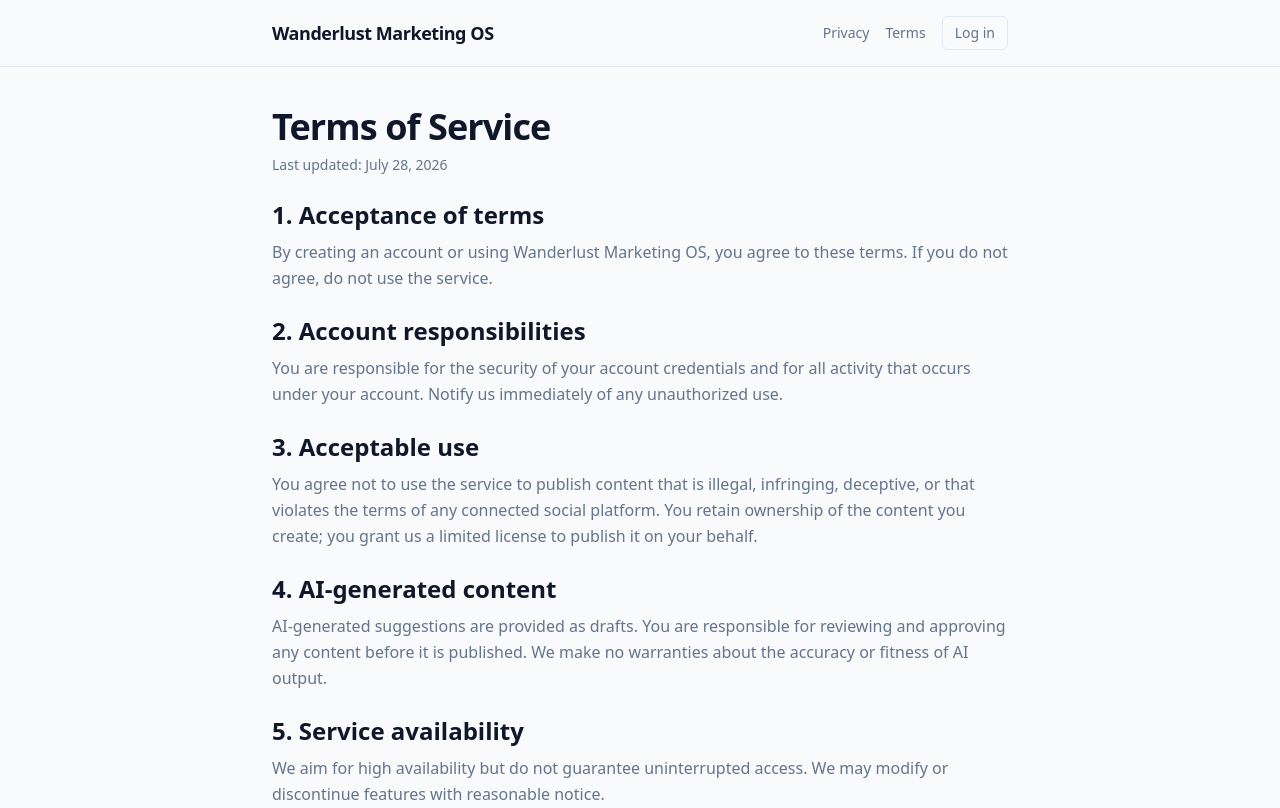
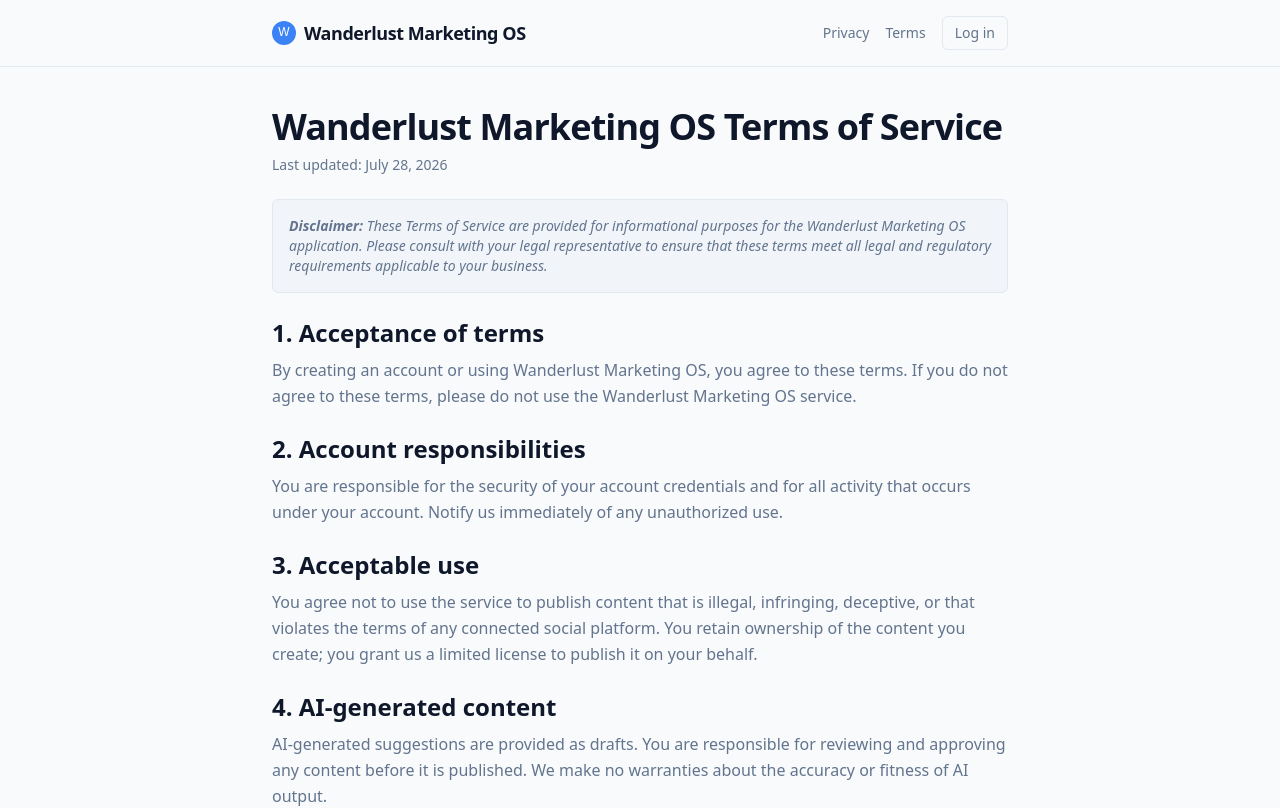
Before and after one commit to jinx6ix/marketting, a Next.js app: page /terms in a window 1280 px wide. Shown: the top 808 px of the page. Built offline with nearby package versions, Linux system fonts and the light colour scheme; no server answers.

Commit message:
added new tiktok verification file for sandbox testing and updated terms

```diff
--- a/src/app/(legal)/layout.tsx
+++ b/src/app/(legal)/layout.tsx
@@ -9,7 +9,8 @@
     <div className="min-h-screen bg-background">
       <header className="border-b">
         <div className="mx-auto flex max-w-3xl items-center justify-between px-4 py-4">
-          <Link href="/" className="text-lg font-bold tracking-tight">
+          <Link href="/" className="flex items-center gap-2 text-lg font-bold tracking-tight">
+            <img src="/favicon.svg" alt="Wanderlust Marketing OS" className="size-6" />
             Wanderlust Marketing OS
           </Link>
           <nav className="flex items-center gap-4 text-sm text-muted-foreground">
--- a/src/app/(legal)/privacy/page.tsx
+++ b/src/app/(legal)/privacy/page.tsx
@@ -10,7 +10,7 @@
   return (
     <article className="space-y-6 text-foreground">
       <header className="space-y-2">
-        <h1 className="text-4xl font-bold tracking-tight">Privacy Policy</h1>
+        <h1 className="text-4xl font-bold tracking-tight">Wanderlust Marketing OS Privacy Policy</h1>
         <p className="text-sm text-muted-foreground">
           Last updated:{" "}
           {new Date().toLocaleDateString("en-US", {
@@ -21,10 +21,16 @@
         </p>
       </header>
 
+      <section className="rounded-md border bg-muted p-4">
+        <p className="text-sm italic text-muted-foreground">
+          <strong>Disclaimer:</strong> This Privacy Policy is provided for informational purposes as part of the Wanderlust Marketing OS application. Please consult with your legal representative to ensure that this policy meets all legal and regulatory requirements applicable to your business.
+        </p>
+      </section>
+
       <section className="space-y-2">
         <h2 className="text-2xl font-semibold">1. Information we collect</h2>
         <p className="leading-relaxed text-muted-foreground">
-          We collect information you provide when you create an account
+          Wanderlust Marketing OS collects information you provide when you create an account
           (email, organization name) and information that flows through the
           service when you connect social media accounts (post content,
           scheduling metadata, engagement metrics).
--- a/src/app/(legal)/terms/page.tsx
+++ b/src/app/(legal)/terms/page.tsx
@@ -10,7 +10,7 @@
   return (
     <article className="space-y-6 text-foreground">
       <header className="space-y-2">
-        <h1 className="text-4xl font-bold tracking-tight">Terms of Service</h1>
+        <h1 className="text-4xl font-bold tracking-tight">Wanderlust Marketing OS Terms of Service</h1>
         <p className="text-sm text-muted-foreground">
           Last updated:{" "}
           {new Date().toLocaleDateString("en-US", {
@@ -21,11 +21,17 @@
         </p>
       </header>
 
+      <section className="rounded-md border bg-muted p-4">
+        <p className="text-sm italic text-muted-foreground">
+          <strong>Disclaimer:</strong> These Terms of Service are provided for informational purposes for the Wanderlust Marketing OS application. Please consult with your legal representative to ensure that these terms meet all legal and regulatory requirements applicable to your business.
+        </p>
+      </section>
+
       <section className="space-y-2">
         <h2 className="text-2xl font-semibold">1. Acceptance of terms</h2>
         <p className="leading-relaxed text-muted-foreground">
           By creating an account or using Wanderlust Marketing OS, you agree
-          to these terms. If you do not agree, do not use the service.
+          to these terms. If you do not agree to these terms, please do not use the Wanderlust Marketing OS service.
         </p>
       </section>
 
--- a/src/app/layout.tsx
+++ b/src/app/layout.tsx
@@ -13,6 +13,9 @@
   },
   description:
     "Full marketing system for travel & tours: create, schedule, publish, monitor socials, and out-strategize competitors.",
+  icons: {
+    icon: "/favicon.svg",
+  },
 };
 
 export const viewport: Viewport = {
--- a/src/proxy.ts
+++ b/src/proxy.ts
@@ -8,6 +8,6 @@
 export const config = {
   matcher: [
     // Exclude these paths from authentication
-    "/((?!_next/static|_next/image|favicon.ico|tiktokMv2Cyr89ab0C0YVozTTG07COpOPJU984\\.txt|tiktokYJsUO50zPPJE7YgxVRx1SMnHT8ORIBAf\\.txt|.*\\.(?:svg|png|jpg|jpeg|gif|webp)$).*)",
+    "/((?!_next/static|_next/image|favicon.ico|tiktokMv2Cyr89ab0C0YVozTTG07COpOPJU984\\.txt|tiktokpA8LA1FQrr8eBiW7QetsYjtFyUm5ZtnO\\.txt|tiktokYJsUO50zPPJE7YgxVRx1SMnHT8ORIBAf\\.txt|.*\\.(?:svg|png|jpg|jpeg|gif|webp)$).*)",
   ],
 };
```
Also changed, not shown: public/favicon.svg (added), public/tiktokpA8LA1FQrr8eBiW7QetsYjtFyUm5ZtnO.txt (added).
